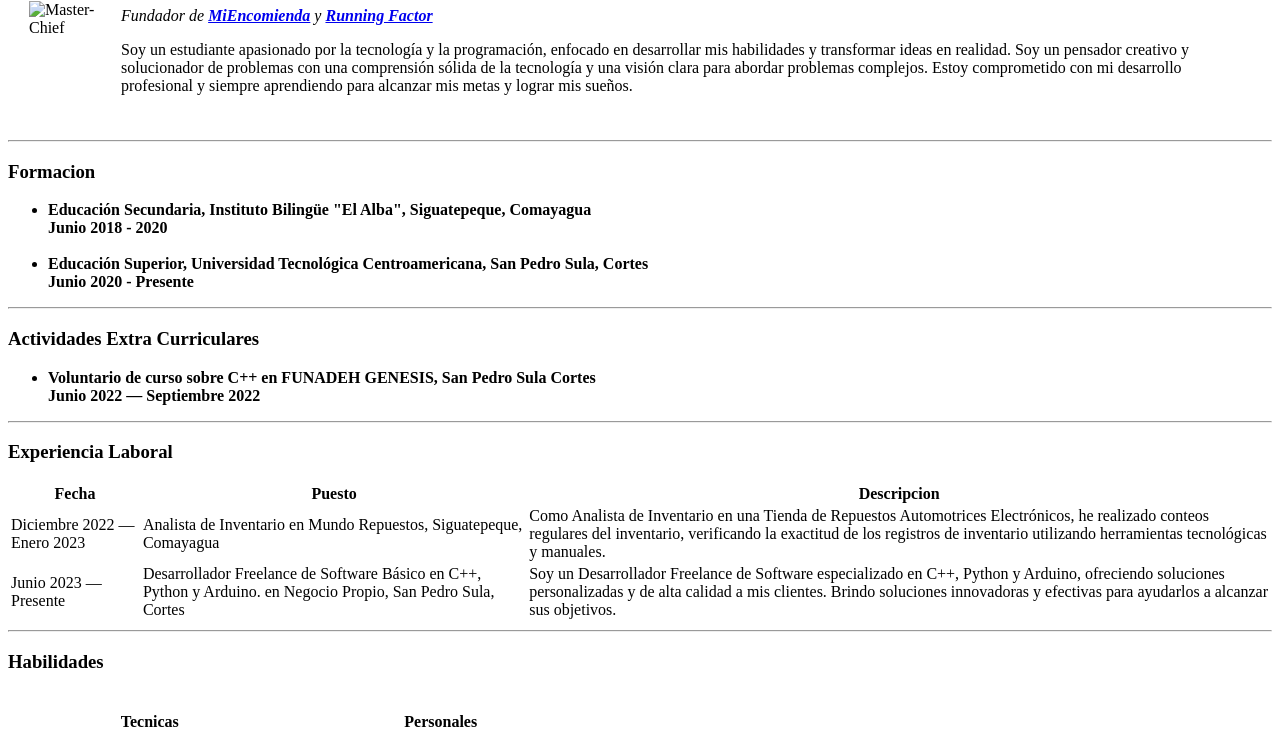
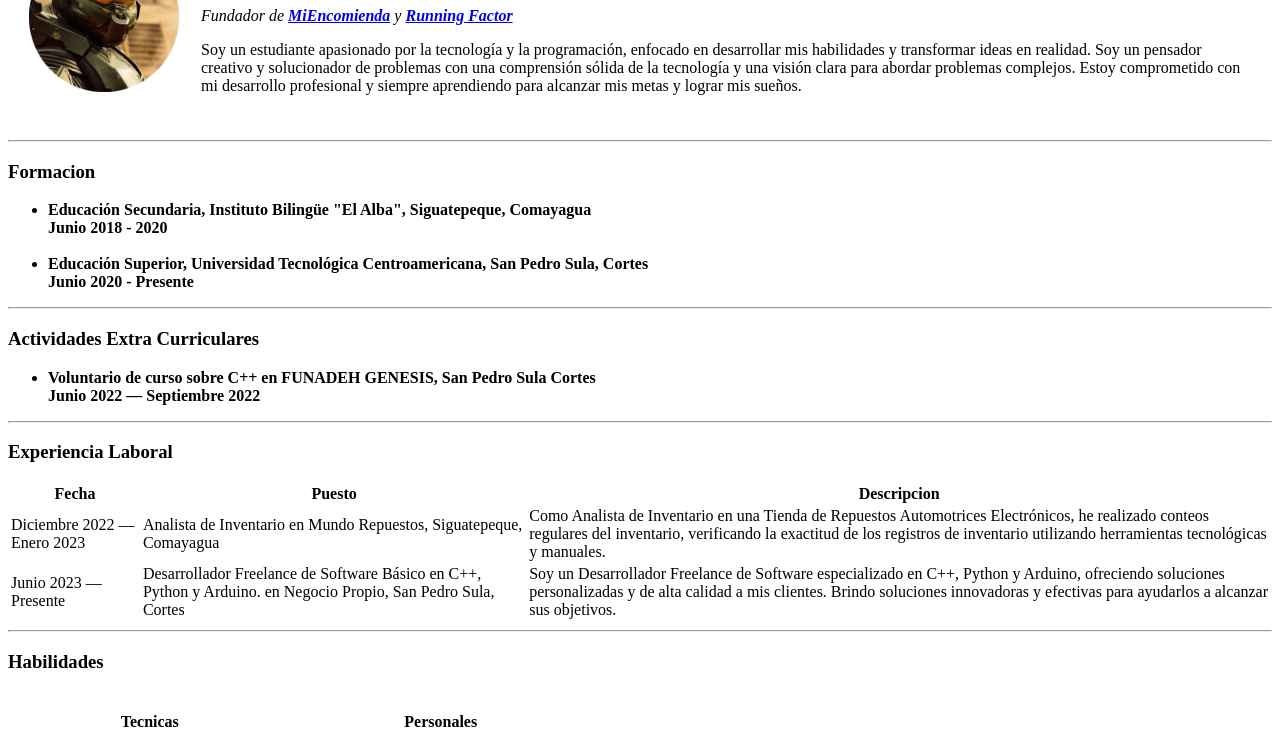
Before and after one commit to Mindmazing/CV, a plain HTML site: page index.html in a window 1280 px wide. Shown: the part 102-851 px from the top of the page. Drawn offline with Linux system fonts and the light colour scheme.

Commit message:
Update index.html

```diff
--- a/index.html
+++ b/index.html
@@ -8,7 +8,7 @@
     <body>
         <table cellspacing="20">
             <tr>
-                <td><img src="Images/master-chief-modified.png" alt="Master-Chief" width="150px"></td>
+                <td><img src="master-chief-modified.png" alt="Master-Chief" width="150px"></td>
                 <td>
                     <h1>Fredy Joshua Villatoro Ramos</h1>
                     <p><em>Fundador de <strong><a href="https://web.facebook.com/encomienda.mi?_rdc=1&_rdr">MiEncomienda</a></strong> y <strong><a href="https://web.facebook.com/runningfactor.hn?_rdc=1&_rdr">Running Factor</a></strong></em></p>
```
